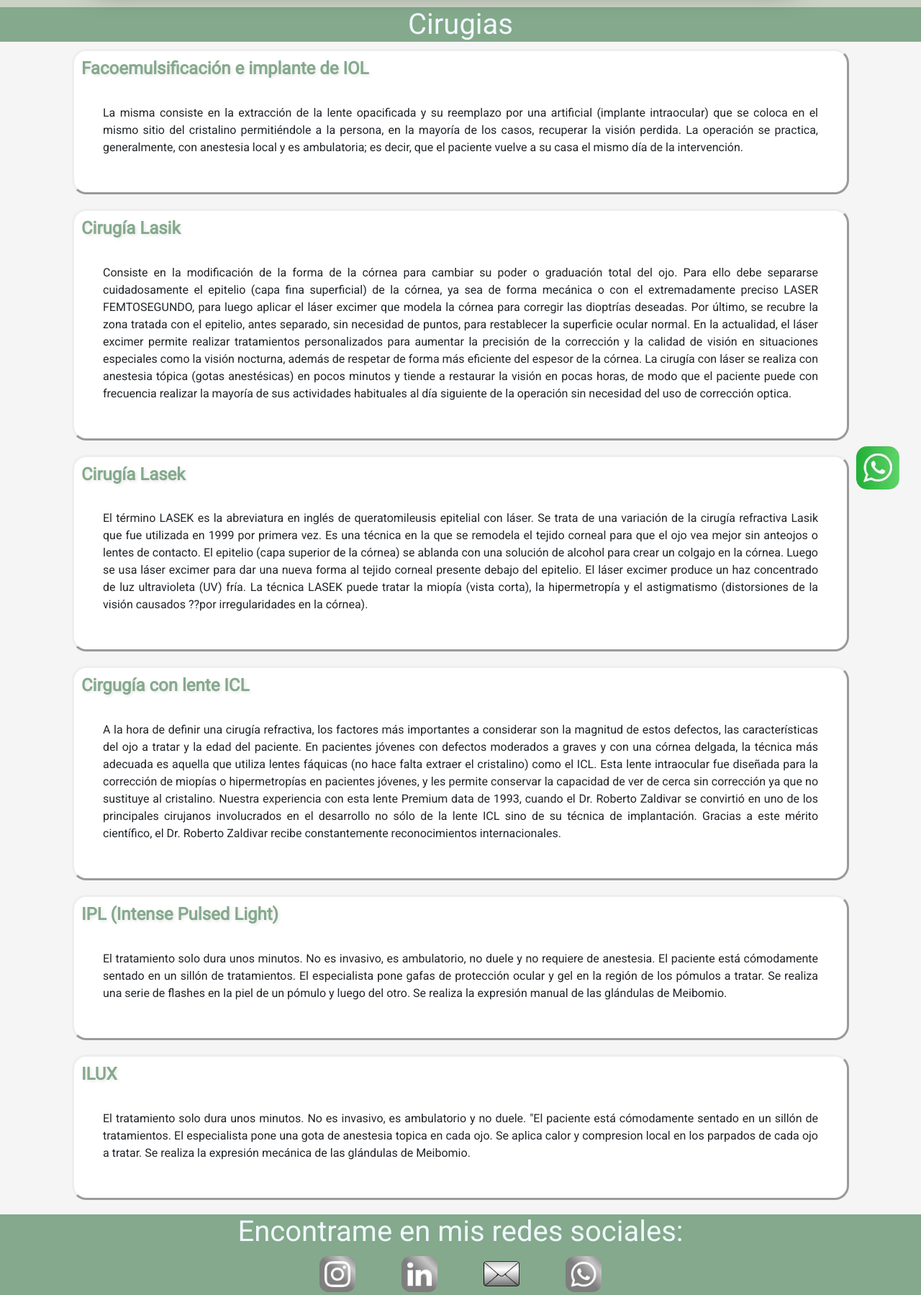
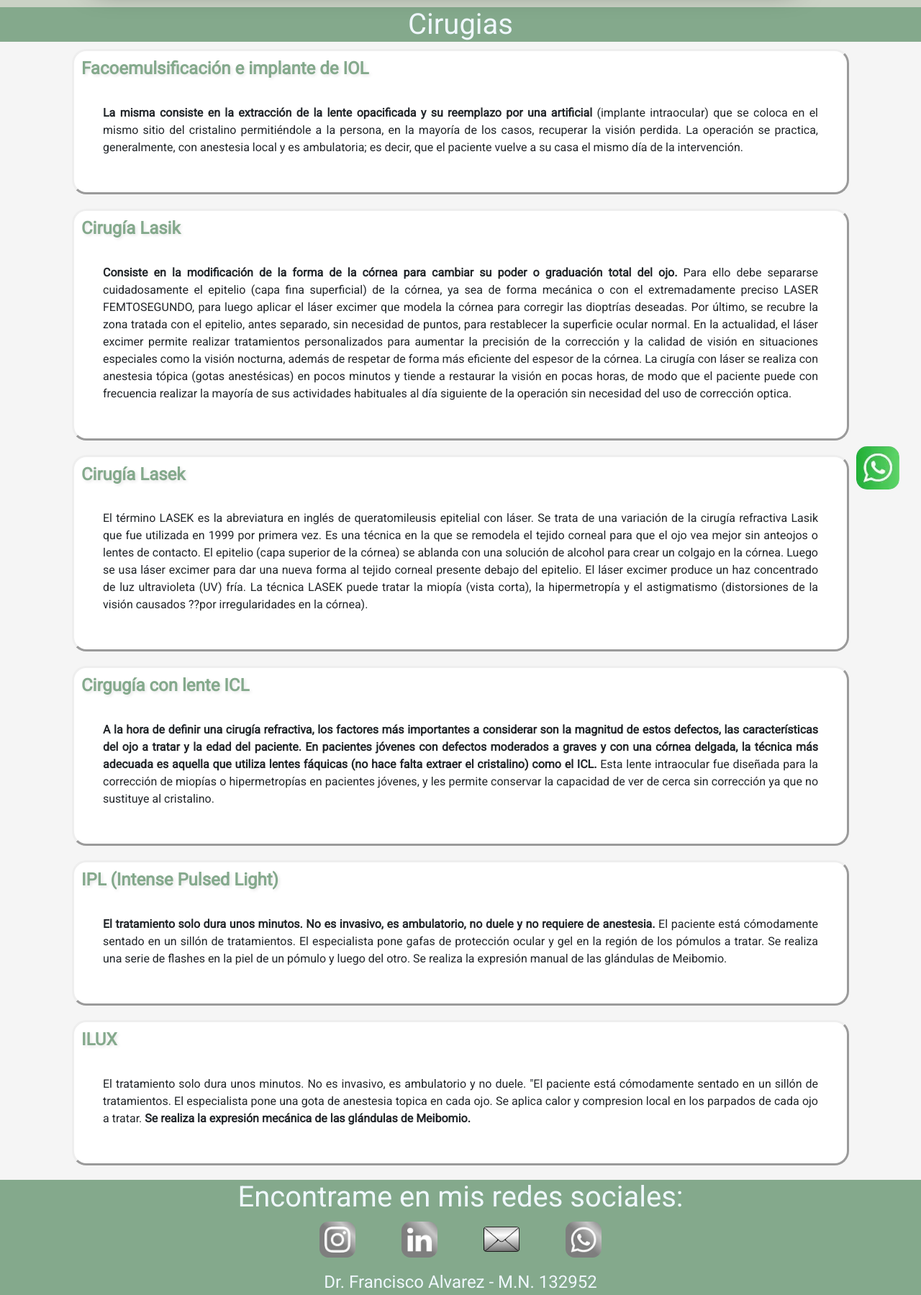
Before and after one commit to MatiEsc/PaginaOftalmologo, a website: page paginas/cirugias.html in a window 1280 px wide. Shown: the part 90-1889 px from the top of the page at 72% size. Drawn offline with nearby package versions, Linux system fonts and the light colour scheme; files whose address does not match are found by name.

Commit message:
ultimos retoques para la entrega

```diff
--- a/paginas/cirugias.html
+++ b/paginas/cirugias.html
@@ -80,35 +80,35 @@
 
         <div class="bloque animate__animated animate__fadeInUp" id="Facoemulsificacion">
             <h2 class="titulo1">Facoemulsificación e implante de IOL</h2>
-            <p class="parrafo"> La misma consiste en la extracción de la lente opacificada y su reemplazo por una artificial (implante intraocular) que se coloca en el mismo sitio del cristalino permitiéndole a la persona, en la mayoría de los casos, recuperar la visión perdida. La operación se practica, generalmente, con anestesia local y es ambulatoria; es decir, que el paciente vuelve a su casa el mismo día de la intervención.</p>
+            <p class="parrafo"> <b>La misma consiste en la extracción de la lente opacificada y su reemplazo por una artificial </b>(implante intraocular) que se coloca en el mismo sitio del cristalino permitiéndole a la persona, en la mayoría de los casos, recuperar la visión perdida. La operación se practica, generalmente, con anestesia local y es ambulatoria; es decir, que el paciente vuelve a su casa el mismo día de la intervención.</p>
         </div>
 
         <div class="bloque animate__animated animate__fadeInUp" id="lasik">
             <h2 class="titulo1">Cirugía Lasik</h2>
-            <p class="parrafo"> Consiste en la modificación de la forma de la córnea para cambiar su poder o graduación total del ojo. Para ello debe separarse cuidadosamente el epitelio (capa fina superficial) de la córnea, ya sea de forma mecánica o con el extremadamente preciso LASER FEMTOSEGUNDO, para luego aplicar el láser excimer que modela la córnea para corregir las dioptrías deseadas. Por último, se recubre la zona tratada con el epitelio, antes separado, sin necesidad de puntos, para restablecer la superficie ocular normal. En la actualidad, el láser excimer permite realizar tratamientos personalizados para aumentar la precisión de la corrección y la calidad de visión en situaciones especiales como la visión nocturna, además de respetar de forma más eficiente del espesor de la córnea. La cirugía con láser se realiza con anestesia tópica (gotas anestésicas) en pocos minutos y tiende a restaurar la visión en pocas horas, de modo que el paciente puede con frecuencia realizar la mayoría de sus actividades habituales al día siguiente de la operación sin necesidad del uso de corrección optica.
+            <p class="parrafo"> <b>Consiste en la modificación de la forma de la córnea para cambiar su poder o graduación total del ojo. </b>Para ello debe separarse cuidadosamente el epitelio (capa fina superficial) de la córnea, ya sea de forma mecánica o con el extremadamente preciso LASER FEMTOSEGUNDO, para luego aplicar el láser excimer que modela la córnea para corregir las dioptrías deseadas. Por último, se recubre la zona tratada con el epitelio, antes separado, sin necesidad de puntos, para restablecer la superficie ocular normal. En la actualidad, el láser excimer permite realizar tratamientos personalizados para aumentar la precisión de la corrección y la calidad de visión en situaciones especiales como la visión nocturna, además de respetar de forma más eficiente del espesor de la córnea. La cirugía con láser se realiza con anestesia tópica (gotas anestésicas) en pocos minutos y tiende a restaurar la visión en pocas horas, de modo que el paciente puede con frecuencia realizar la mayoría de sus actividades habituales al día siguiente de la operación sin necesidad del uso de corrección optica.
             </p>
         </div>
 
 
         <div class="bloque animate__animated animate__fadeInUp" id="lasek">
             <h2 class="titulo1">Cirugía Lasek</h2>
-            <p class="parrafo"> El término LASEK es la abreviatura en inglés de queratomileusis epitelial con láser. Se trata de una variación de la cirugía refractiva Lasik que fue utilizada en 1999 por primera vez. Es una técnica en la que se remodela el tejido corneal para que el ojo vea mejor sin anteojos o lentes de contacto. El epitelio (capa superior de la córnea) se ablanda con una solución de alcohol para crear un colgajo en la córnea. Luego se usa láser excimer para dar una nueva forma al tejido corneal presente debajo del epitelio. El láser excimer produce un haz concentrado de luz ultravioleta (UV) fría. La técnica LASEK puede tratar la miopía (vista corta), la hipermetropía y el astigmatismo (distorsiones de la visión causados ??por irregularidades en la córnea). </p>
+            <p class="parrafo"> <b></b>El término LASEK es la abreviatura en inglés de queratomileusis epitelial con láser. Se trata de una variación de la cirugía refractiva Lasik que fue utilizada en 1999 por primera vez. Es una técnica en la que se remodela el tejido corneal para que el ojo vea mejor sin anteojos o lentes de contacto.</b> El epitelio (capa superior de la córnea) se ablanda con una solución de alcohol para crear un colgajo en la córnea. Luego se usa láser excimer para dar una nueva forma al tejido corneal presente debajo del epitelio. El láser excimer produce un haz concentrado de luz ultravioleta (UV) fría. La técnica LASEK puede tratar la miopía (vista corta), la hipermetropía y el astigmatismo (distorsiones de la visión causados ??por irregularidades en la córnea). </p>
         </div>
 
         <div class="bloque animate__animated animate__fadeInUp" id="icl">
             <h2 class="titulo1">Cirgugía con lente ICL</h2>
-            <p class="parrafo"> A la hora de definir una cirugía refractiva, los factores más importantes a considerar son la magnitud de estos defectos, las características del ojo a tratar y la edad del paciente. En pacientes jóvenes con defectos moderados a graves y con una córnea delgada, la técnica más adecuada es aquella que utiliza lentes fáquicas (no hace falta extraer el cristalino) como el ICL. Esta lente intraocular fue diseñada para la corrección de miopías o hipermetropías en pacientes jóvenes, y les permite conservar la capacidad de ver de cerca sin corrección ya que no sustituye al cristalino. Nuestra experiencia con esta lente Premium data de 1993, cuando el Dr. Roberto Zaldivar se convirtió en uno de los principales cirujanos involucrados en el desarrollo no sólo de la lente ICL sino de su técnica de implantación. Gracias a este mérito científico, el Dr. Roberto Zaldivar recibe constantemente reconocimientos internacionales. </p>
+            <p class="parrafo"> <b>A la hora de definir una cirugía refractiva, los factores más importantes a considerar son la magnitud de estos defectos, las características del ojo a tratar y la edad del paciente. En pacientes jóvenes con defectos moderados a graves y con una córnea delgada, la técnica más adecuada es aquella que utiliza lentes fáquicas (no hace falta extraer el cristalino) como el ICL. </b>Esta lente intraocular fue diseñada para la corrección de miopías o hipermetropías en pacientes jóvenes, y les permite conservar la capacidad de ver de cerca sin corrección ya que no sustituye al cristalino.  </p>
         </div>
 
 
         <div class="bloque animate__animated animate__fadeInUp" id="ipl">
             <h2 class="titulo1">IPL (Intense Pulsed Light)</h2>
-            <p class="parrafo"> El tratamiento solo dura unos minutos. No es invasivo, es ambulatorio, no duele y no requiere de anestesia. El paciente está cómodamente sentado en un sillón de tratamientos. El especialista pone gafas de protección ocular y gel en la región de los pómulos a tratar. Se realiza una serie de flashes en la piel de un pómulo y luego del otro. Se realiza la expresión manual de las glándulas de Meibomio. </p>
+            <p class="parrafo"> <b>El tratamiento solo dura unos minutos. No es invasivo, es ambulatorio, no duele y no requiere de anestesia. </b>El paciente está cómodamente sentado en un sillón de tratamientos. El especialista pone gafas de protección ocular y gel en la región de los pómulos a tratar. Se realiza una serie de flashes en la piel de un pómulo y luego del otro. Se realiza la expresión manual de las glándulas de Meibomio. </p>
         </div>
 
         <div class="bloque  animate__animated animate__fadeInUp" id="ilux">
             <h2 class="titulo1">ILUX</h2>
-            <p class="parrafo"> El tratamiento solo dura unos minutos. No es invasivo, es ambulatorio y no duele. "El paciente está cómodamente sentado en un sillón de tratamientos. El especialista pone una gota de anestesia topica en cada ojo. Se aplica calor y compresion local en los parpados de cada ojo a tratar. Se realiza la expresión mecánica de las glándulas de Meibomio. </p>
+            <p class="parrafo"> El tratamiento solo dura unos minutos. No es invasivo, es ambulatorio y no duele. "El paciente está cómodamente sentado en un sillón de tratamientos. El especialista pone una gota de anestesia topica en cada ojo. Se aplica calor y compresion local en los parpados de cada ojo a tratar. <b>Se realiza la expresión mecánica de las glándulas de Meibomio.</b> </p>
         </div>
 
 
```
